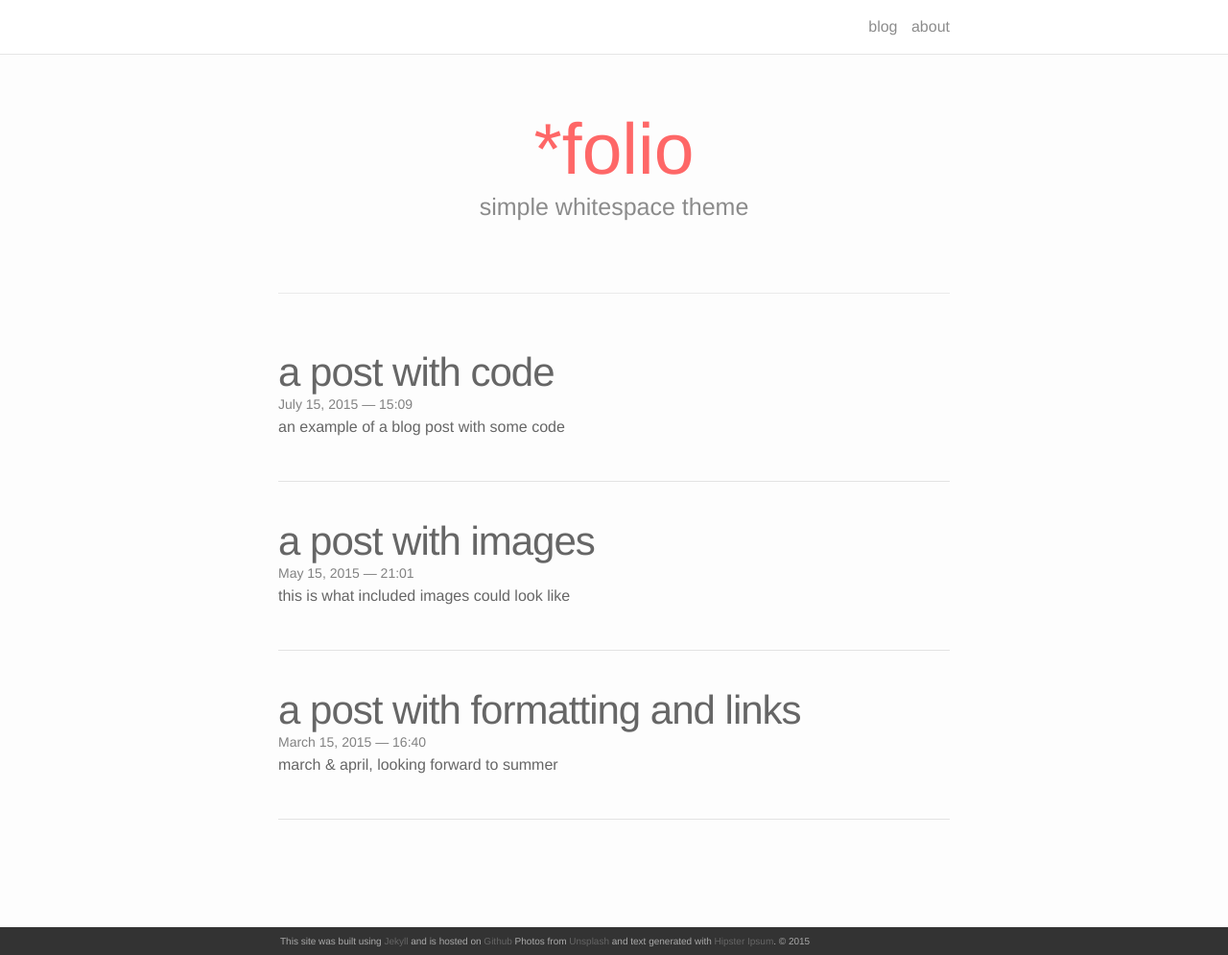
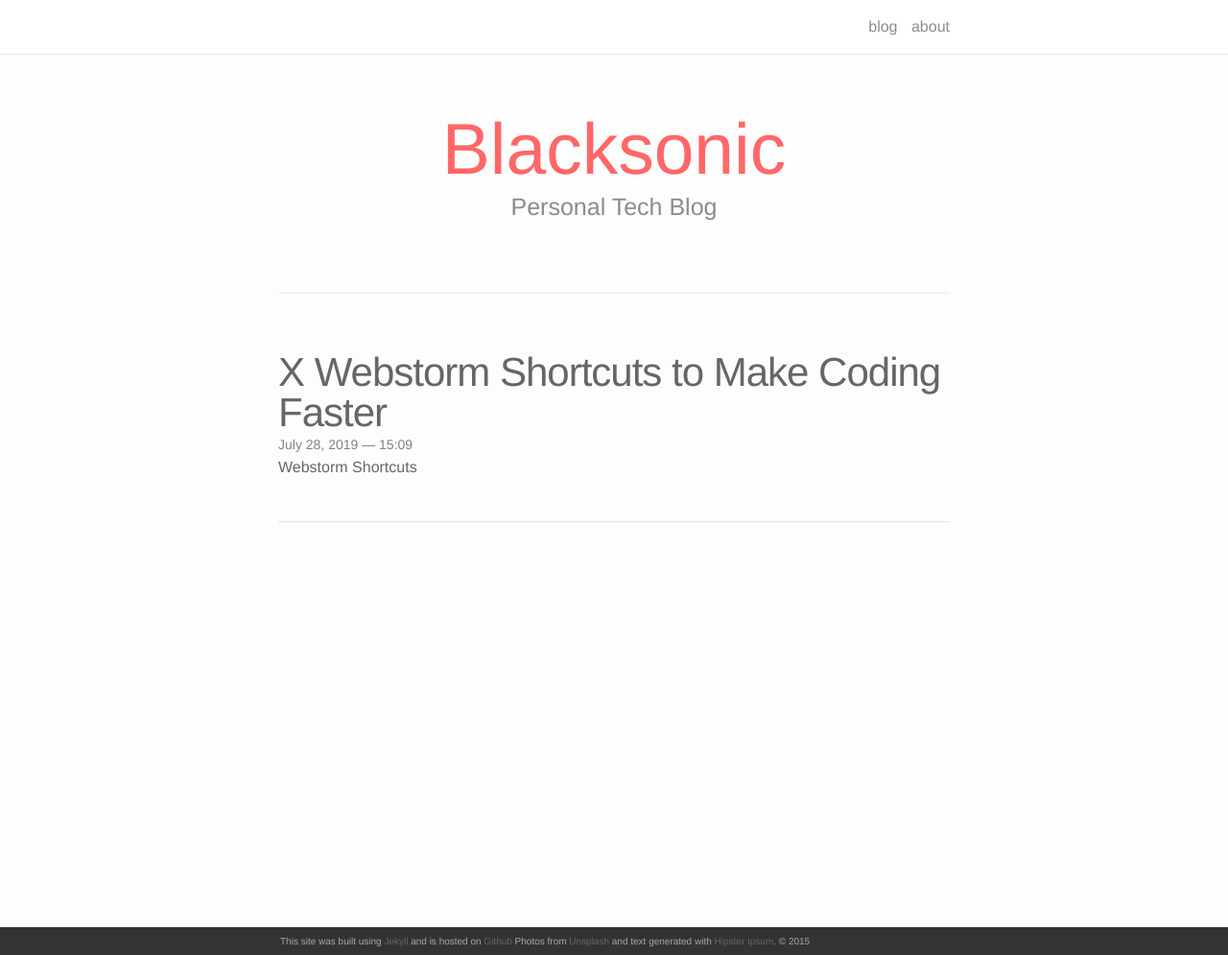
Before and after one commit to sonicoder86/blacksonic.github.io, a Jekyll site: the page built from index.html, in a window 1280 px wide and 995 px high. Shown: the whole window at 96% size. Built offline with Jekyll 4.4.1, drawn with Linux system fonts in a browser that asks for light colours; nearby versions of some CDN libraries; the list of posts is cut into pages by our own code.

Commit message:
add first draft

```diff
--- a/_config.yml
+++ b/_config.yml
@@ -1,8 +1,8 @@
 # Site settings
-title: Blacksonic Blog
+title: Blacksonic
 email: soos.gabor86@gmail.com
 description: > # this means to ignore newlines until "baseurl:"
-  A simple, whitespace, helvetica based portfolio theme.
+  Personal Tech Blog
 baseurl:  # the subpath of your site, e.g. /blog/
 url:  # the base hostname & protocol for your site
 twitter_username: blacksonic86
--- a/_includes/head.html
+++ b/_includes/head.html
@@ -3,7 +3,7 @@
     <meta name="viewport" content="width=device-width initial-scale=1" />
     <meta http-equiv="X-UA-Compatible" content="IE=edge">
 
-    <title>{% if page.title %}{{ page.title }}{% else %}{{ site.title }}{% endif %}</title>
+    <title>{{ site.title }} - {{ site.description }}</title>
     <meta name="description" content="{{ site.description }}">
 
     <link rel="stylesheet" href="{{ site.baseurl }}/css/main.css">
--- a/_posts/2015-03-15-title.markdown
+++ /dev/null
@@ -1,28 +0,0 @@
----
-layout: post
-title:  a post with formatting and links
-date:   2015-03-15 16:40:16
-description: march & april, looking forward to summer
----
-Jean shorts raw denim Vice normcore, art party High Life PBR skateboard stumptown vinyl kitsch. Four loko meh 8-bit, tousled banh mi tilde forage Schlitz dreamcatcher twee 3 wolf moon. Chambray asymmetrical paleo salvia, sartorial umami four loko master cleanse drinking vinegar brunch. <a href="https://www.pinterest.com" target="blank">Pinterest</a> DIY authentic Schlitz, hoodie Intelligentsia butcher trust fund brunch shabby chic Kickstarter forage flexitarian. Direct trade <a href="https://en.wikipedia.org/wiki/Cold-pressed_juice" target="blank">cold-pressed</a> meggings stumptown plaid, pop-up taxidermy. Hoodie XOXO fingerstache scenester Echo Park. Plaid ugh Wes Anderson, freegan pug selvage fanny pack leggings pickled food truck DIY irony Banksy.
-
-#### Hipster list
-<ul>
-	<li>brunch</li>
-	<li>fixie</li>
-	<li>raybans</li>
-	<li>messenger bag</li>
-</ul>
-
-Hoodie Thundercats retro, tote bag 8-bit Godard craft beer gastropub. Truffaut Tumblr taxidermy, raw denim Kickstarter sartorial dreamcatcher. Quinoa chambray slow-carb salvia readymade, bicycle rights 90's yr typewriter selfies letterpress cardigan vegan.
-
-<hr>
-<br/>
-Pug heirloom High Life vinyl swag, single-origin coffee four dollar toast taxidermy reprehenderit fap distillery master cleanse locavore. Est anim sapiente leggings Brooklyn ea. Thundercats locavore excepteur veniam eiusmod. Raw denim Truffaut Schlitz, migas sapiente Portland VHS twee Bushwick Marfa typewriter retro id keytar.
-
-<blockquote>
-	We do not grow absolutely, chronologically. We grow sometimes in one dimension, and not in another, unevenly. We grow partially. We are relative. We are mature in one realm, childish in another.
-	—Anais Nin
-</blockquote>
-
-Fap aliqua qui, scenester pug Echo Park polaroid irony shabby chic ex cardigan church-key Odd Future accusamus. Blog stumptown sartorial squid, gastropub duis aesthetic Truffaut vero. Pinterest tilde twee, odio mumblecore jean shorts lumbersexual.
--- a/_posts/2015-05-15-title.markdown
+++ /dev/null
@@ -1,30 +0,0 @@
----
-layout: post
-title:  a post with images
-date: 2015-05-15 21:01:00
-description: this is what included images could look like
----
-Jean shorts raw denim Vice normcore, art party High Life PBR skateboard stumptown vinyl kitsch. Fingerstache four loko meh 8-bit, tousled banh mi tilde forage Schlitz dreamcatcher twee 3 wolf moon. Chambray asymmetrical paleo salvia, sartorial umami four loko master cleanse drinking vinegar brunch.
-
-<div class="img_row">
-	<img class="col three" src="/img/9.jpg">
-</div>
-<div class="img_row">
-	<img class="col three" src="{{ site.baseurl }}/img/9.jpg">
-</div>
-<div class="col three caption">
-	A simple, elegant caption looks good between image rows, after each row, or doesn't have to be there at all.
-</div>
-<div class="img_row">
-	<img class="col two" src="/img/8.jpg">
-	<img class="col one" src="/img/10.jpg">
-</div>
-
-Slow-carb four dollar toast Helvetica pop-up. Kale chips next level literally trust fund Pitchfork. Jean shorts Pinterest beard, farm-to-table irony craft beer swag tofu 8-bit Banksy. Quinoa forage fanny pack, pug hashtag Echo Park heirloom Schlitz tote bag artisan Neutra mumblecore 90's shabby chic raw denim.
-
-
-<div class="img_row">
-	<img class="col one" src="/img/11.jpg">
-	<img class="col one" src="/img/12.jpg">
-	<img class="col one" src="/img/7.jpg">
-</div>
--- a/_posts/2015-07-15-title.markdown
+++ /dev/null
@@ -1,33 +0,0 @@
----
-layout: post
-title: a post with code
-date: 2015-07-15 15:09:00
-description: an example of a blog post with some code
----
-This theme implements a built-in Jekyll feature, the use of Pygments, for sytanx highlighting. It supports more than 100 languages. This example is in C++. All you have to do is wrap your code in a liquid tag:
-{% raw  %}
-{% highlight c++ %}  <br/> code code code <br/> {% endhighlight %}{% endraw %}
-
-Produces something like this:
-
-{% highlight c++ %}
-
-int main(int argc, char const *argv[])
-{
-	string myString;
-
-	cout << "input a string: ";
-	getline(cin, myString);
-	int length = myString.length();
-
-	char charArray = new char * [length];
-
-	charArray = myString;
-	for(int i = 0; i < length; ++i){
-		cout << charArray[i] << " ";
-	}
-
-	return 0;
-}
-
-{% endhighlight %}
--- /dev/null
+++ b/_posts/2019-07-15-title.markdown
@@ -0,0 +1,13 @@
+---
+layout: post
+title: X Webstorm Shortcuts to Make Coding Faster
+date: 2019-07-28 15:09:00
+description: Webstorm Shortcuts
+---
+Webstorm is an exceptionally good IDE for web development.
+Webstorm has a keyboard shortcut for nearly every action, from interacting with code to UI interactions.
+It is a professional IDE and the sheer number of shortcuts can make you feel overwhelmed.
+The default keyboard shortcuts for Mac is [way over 100+](https://resources.jetbrains.com/storage/products/webstorm/docs/WebStorm_ReferenceCard_macOS.pdf) (and you can define even more).
+This is why I collected the my used and time saving shortcuts along with some advices in this article.
+
+Although it has a subscription model to use, you can also opt-in for the Early Access Program and use it for free.
--- a/index.html
+++ b/index.html
@@ -3,8 +3,8 @@ layout: default
 ---
 
 <div class="header-bar">
-  <h1>*folio</h1>
-  <h2>simple whitespace theme</h2>
+  <h1>{{ site.title }}</h1>
+  <h2>{{ site.description }}</h2>
   <br/>
   <hr>
   <br/>
```
Also changed, not shown: img/10.jpg (deleted), img/11.jpg (deleted), img/12.jpg (deleted), img/2.jpg (deleted), img/3.jpg (deleted), img/4.jpg (deleted), img/5.jpg (deleted), img/6.jpg (deleted), img/7.jpg (deleted), img/9.jpg (deleted), 1 other file.
